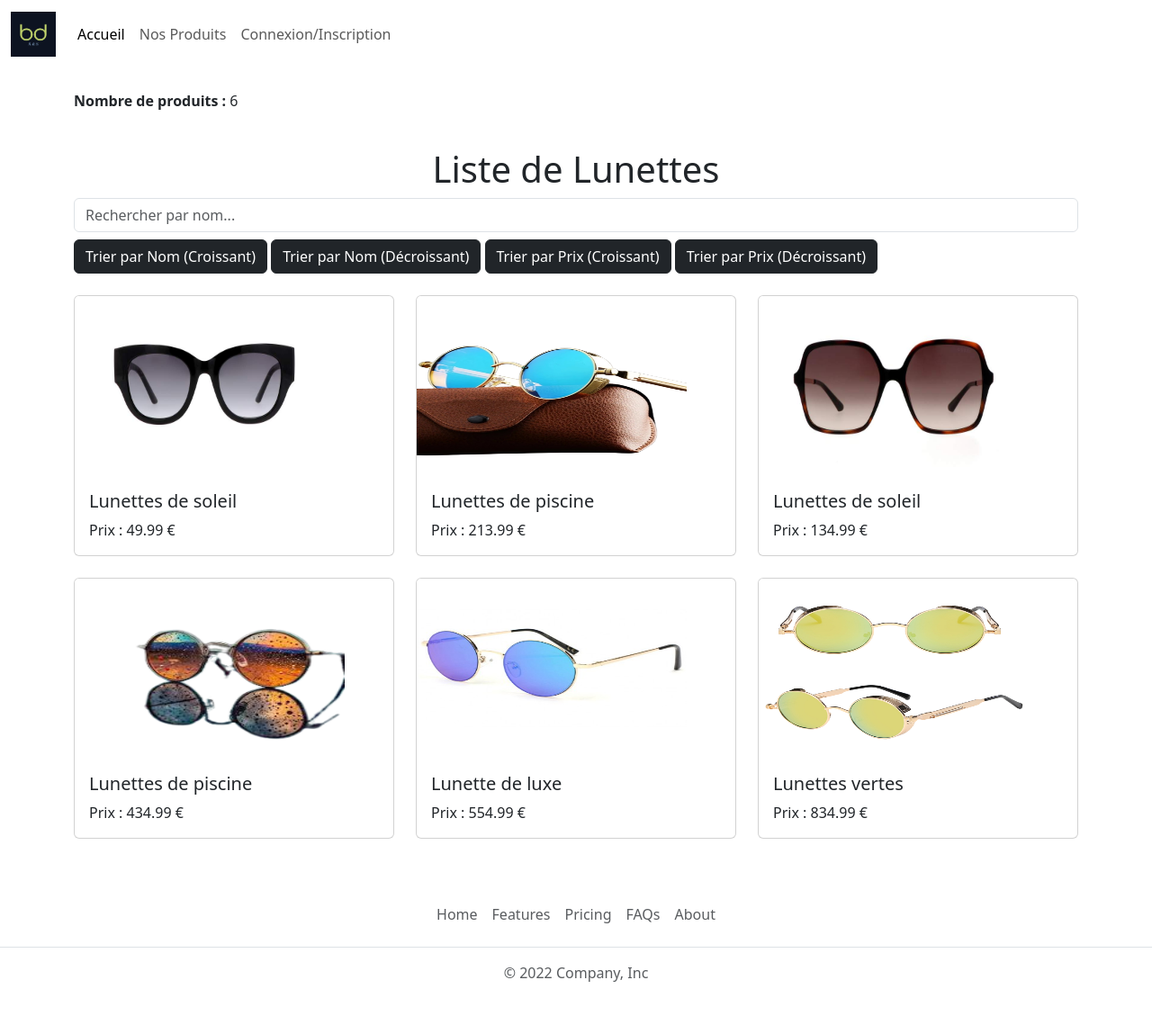
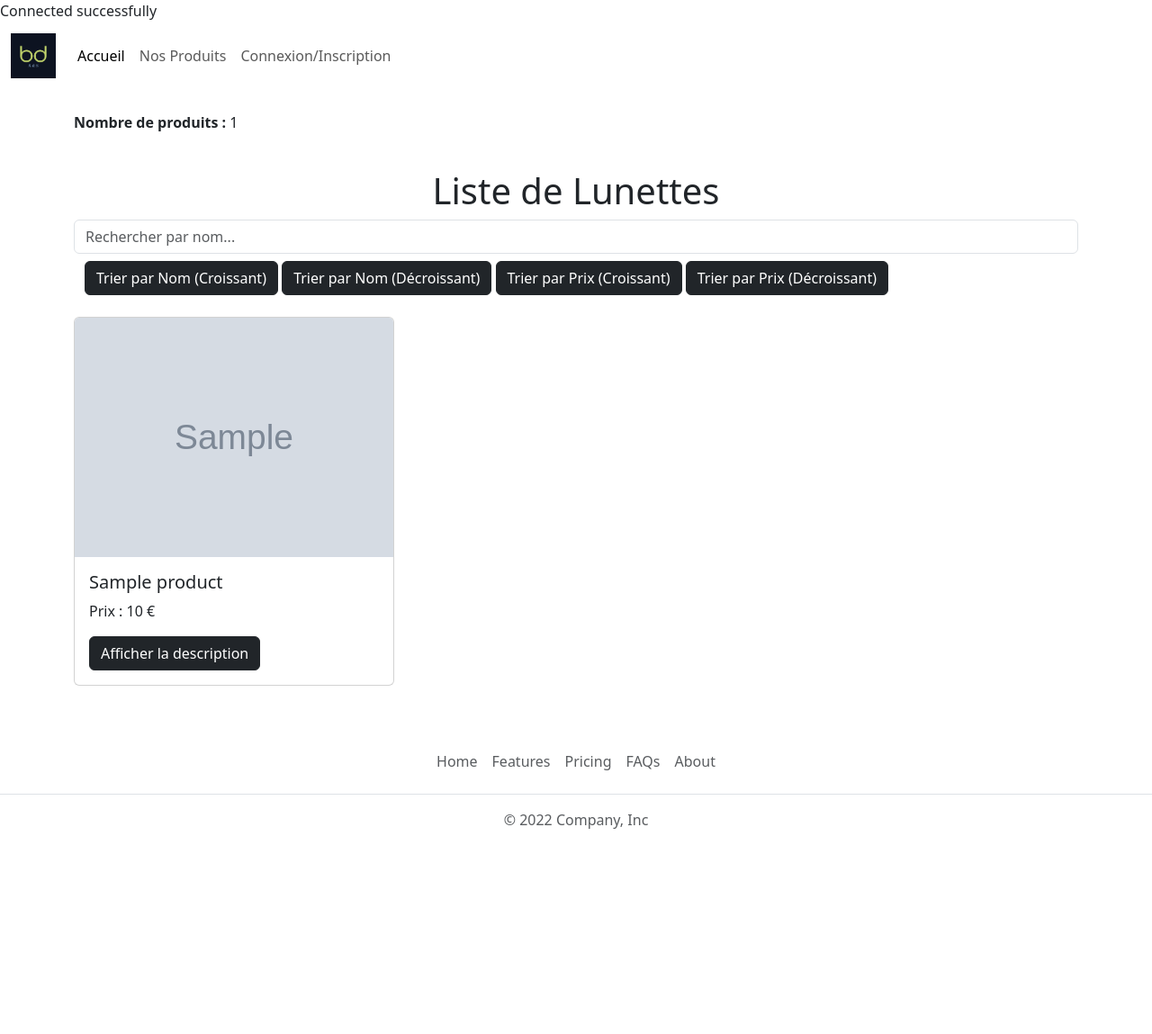
Before and after one commit to ahamie71/TpOnboarding, a PHP site: page /pages/listProducts.php in a window 1280 px wide. Shown: the whole page at 90% size. After the commit the page ends 921 px from the top, so only its background shows below. Run offline with PHP 8.4, Linux system fonts and the light colour scheme; tables that the repository leaves empty or names only in its code hold one stand-in row (values such as "Sample post"); grey boxes marked "Sample" are stand-in pictures.

Commit message:
modification d'affichage de produit

```diff
--- a/dbConnect.php
+++ b/dbConnect.php
@@ -3,7 +3,7 @@ function databaseConnect(){
 
     $username = "root";
     $servername = "localhost";
-    $password = "password";
+    $password = "root";
 
     try {
         $dbconnect = new PDO("mysql:host=$servername;dbname=lunettes", $username, $password);
--- a/include/navbar.php
+++ b/include/navbar.php
@@ -1,6 +1,6 @@
 <nav class="navbar navbar-expand-lg navbar-light bg-custom navbar-custom">
   <div class="container-fluid">
-    <a class="navbar-brand" href="/"><img class="logoNav" width="50px" src="/public/images/logo.png" alt=""></a>
+    <a class="navbar-brand" href="/"><img class="logoNav" width="50px" src="../public/images/logo.png" alt=""></a>
     <button class="navbar-toggler" type="button" data-bs-toggle="collapse" data-bs-target="#navbarNavAltMarkup" aria-controls="navbarNavAltMarkup" aria-expanded="false" aria-label="Toggle navigation">
       <span class="navbar-toggler-icon"></span>
     </button>
--- a/pages/listProducts.php
+++ b/pages/listProducts.php
@@ -1,160 +1,132 @@
+<?php
+include '../dbConnect.php';
 
-
+$db = databaseConnect();
+$req = "SELECT * FROM products";
+$stmt = $db->prepare($req);
+$stmt->execute();
+$products = $stmt->fetchAll();
+?>
 
 <!DOCTYPE html>
 <html lang="en">
+
 <head>
     <meta charset="UTF-8">
     <meta name="viewport" content="width=device-width, initial-scale=1.0">
-    <title>Document</title>
+    <title>Liste de Lunettes</title>
     <link rel="stylesheet" href="https://cdnjs.cloudflare.com/ajax/libs/font-awesome/6.0.0-beta3/css/all.min.css">
-
     <!-- Add Bootstrap 5 CSS -->
     <link rel="stylesheet" href="https://cdn.jsdelivr.net/npm/bootstrap@5.3.0/dist/css/bootstrap.min.css">
 </head>
 
-
-
 <body>
-    <!-- Include your navigation bar -->
-
     <?php
     include '../include/navbar.php';
     ?>
-
     <div class="container mt-4">
         <div class="row">
             <div class="col-12">
-
                 <div id="nombre-produits" class="float-right mb-3"></div>
-
-
-
-
             </div>
         </div>
     </div>
-
-
-
-
-
-
     <h1 class="text-center mt-4">Liste de Lunettes</h1>
     <div class="container mt-2">
         <input type="text" id="searchInput" class="form-control" placeholder="Rechercher par nom...">
     </div>
-
+    <div class="container mt-2">
 
     <div class="container mt-2">
-        <button onclick="sortCards('name', 'asc')" class="btn btn-dark">Trier par Nom (Croissant)</button>
-        <button onclick="sortCards('name', 'desc')" class="btn btn-dark">Trier par Nom (Décroissant)</button>
-        <button onclick="sortCards('price', 'asc')" class="btn btn-dark">Trier par Prix (Croissant)</button>
-        <button onclick="sortCards('price', 'desc')" class="btn btn-dark">Trier par Prix (Décroissant)</button>
+        <button onclick="sortAndDisplay('name', 'asc')" class="btn btn-dark">Trier par Nom (Croissant)</button>
+        <button onclick="sortAndDisplay('name', 'desc')" class="btn btn-dark">Trier par Nom (Décroissant)</button>
+        <button onclick="sortAndDisplay('price', 'asc')" class="btn btn-dark">Trier par Prix (Croissant)</button>
+        <button onclick="sortAndDisplay('price', 'desc')" class="btn btn-dark">Trier par Prix (Décroissant)</button>
     </div>
-
-
-
+        <!-- Sorting buttons here -->
+    </div>
     <div class="container mt-4">
         <div class="row" id="glassesContainer">
+            <?php
+            foreach ($products as $product) {
+                echo '<div class="col-md-4 mb-4 product-card">';
+                echo '<div class="card">';
+                echo '<img src="../images/' . $product['image']. '" ;" class="card-img-top" alt="' . $product['name'] . '">';
+                echo '<div class="card-body">';
+                echo '<h5 class="card-title">' . $product['name'] . '</h5>';
+                echo '<p class="card-text">Prix : ' . $product['price'] . ' €</p>';
+                echo '<button onclick="toggleDescription(this)" class="btn btn-dark">Afficher la description</button>';
+                echo '<p class="product-description" style="display: none;">' . $product['description'].'</p>';
 
-
-                <div class="col-md-4 mb-4 product-card">
-                    <div class="card">
-                        <img src="../public/images/lunet1.jpg"  style="width: 300px; height: 200px;" class="card-img-top" alt="Lunette 1">
-                        <div class="card-body">
-                            <h5 class="card-title">Lunettes de soleil</h5>
-                            <p class="card-text">Prix : 49.99 €</p>
+                echo '</div>';
+                echo '</div>';
+                echo '</div>';
+            }
+            ?>
         </div>
     </div>
-                </div>
-                <div class="col-md-4 mb-4 product-card">
-                    <div class="card">
-                        <img src="../public/images/lunette2.png" style="width: 300px; height: 200px;"  class="card-img-top" alt="Lunette 2">
-                        <div class="card-body">
-                            <h5 class="card-title">Lunettes de piscine</h5>
-                            <p class="card-text">Prix : 213.99 €</p>
-                        </div>
-                    </div>
-                </div>
-                <div class="col-md-4 mb-4 product-card">
-                    <div class="card">
-                        <img src="../public/images/lunette3.jpg"  style="width: 300px; height: 200px;" class="card-img-top" alt="Lunette 3">
-                        <div class="card-body">
-                            <h5 class="card-title">Lunettes de soleil</h5>
-                            <p class="card-text">Prix : 134.99 €</p>
-                        </div>
-                    </div>
-                </div>
-                <div class="col-md-4 mb-4 product-card">
-                    <div class="card">
-                        <img src="../public/images/lunette8.png" style="width: 300px; height: 200px;" class="card-img-top" alt="Lunette 3">
-                        <div class="card-body">
-                            <h5 class="card-title">Lunettes de piscine</h5>
-                            <p class="card-text">Prix : 434.99 €</p>
-                        </div>
-                    </div>
-                </div>
-                <div class="col-md-4 mb-4 product-card">
-                    <div class="card">
-                        <img src="../public/images/lunette6.jpg" style="width: 300px; height: 200px;"class="card-img-top" alt="Lunette 3">
-                        <div class="card-body">
-                            <h5 class="card-title">Lunette de luxe</h5>
-                            <p class="card-text">Prix : 554.99 €</p>
-                        </div>
-                    </div>
-                </div>
-                <div class="col-md-4 mb-4 product-card">
-                    <div class="card">
-                        <img src="../public/images/lunette90.png" style="width: 300px; height: 200px;" class="card-img-top" alt="Lunette 3">
-                        <div class="card-body">
-                            <h5 class="card-title">Lunettes vertes </h5>
-                            <p class="card-text">Prix : 834.99 €</p>
-                        </div>
-                    </div>
-                </div>
-
-
-
-
-                <!-- Add more cards here -->
-
-        </div>
-    </div>
-
-    <!-- Include your JavaScript libraries, such as Bootstrap and jQuery, here -->
-
-
-
     <?php
     include '../include/footer.php';
     ?>
+    <script src="../public/js/listproduct.js"></script>
+<script>
+var products = <?php echo json_encode($products); ?>;
 
-    <script src="../public/js/listproduct.js">
+function sortAndDisplay(property, order) {
 
+    products.sort((a, b) => {
+        if (order === 'asc') {
+            return a[property] > b[property] ? 1 : -1;
+        } else {
+            return a[property] < b[property] ? 1 : -1;
+        }
+    });
+    displaySortedProducts();
+}
+function displaySortedProducts() {
+    const container = document.getElementById('glassesContainer');
+    container.innerHTML = '';
+
+    products.forEach((product) => {
+        const card = document.createElement('div');
+        card.className = 'col-md-4 mb-4 product-card';
+        card.innerHTML = `
+            <div class="card">
+                <img src="../images/${product.image}" class="card-img-top" alt="${product.name}">
+                <div class="card-body">
+                    <h5 class="card-title">${product.name}</h5>
+                    <p class="card-text">Prix : ${product.price} €</p>
+                </div>
+            </div>
+        `;
+        container.appendChild(card);
+    });
+}
+function toggleDescription(button) {
+    const description = button.nextElementSibling;
+    if (description.style.display === 'none' || description.style.display === '') {
+        description.style.display = 'block';
+        button.textContent = 'Masquer la description';
+    } else {
+        description.style.display = 'none';
+        button.textContent = 'Afficher la description';
+    }
+}
 </script>
+</body>
+<style>
 
-
-
-</body>
-
-<style>
- /* styles.css */
-
-/* Styles pour le mode sombre */
     body.dark-mode {
-    background-color: #333; /* Fond sombre */
-    color: #fff; /* Texte clair */
+        background-color: #333;
+        color: #fff;
     }
-
-/* Autres styles spécifiques au mode sombre */
     .card.dark-mode {
-    background-color: #444; /* Fond sombre pour les cartes */
-    color: #fff; /* Texte clair pour les cartes */
+        background-color: #444;
+        color: #fff;
     }
-
-/* Ajoutez d'autres styles selon vos besoins */
-
+        .modal-dialog {
+            max-width: 800px;
+        }
 </style>
 
 </html>
```
Also changed, not shown: 2 other files. Lines whose indentation alone changed are shown as unchanged.
